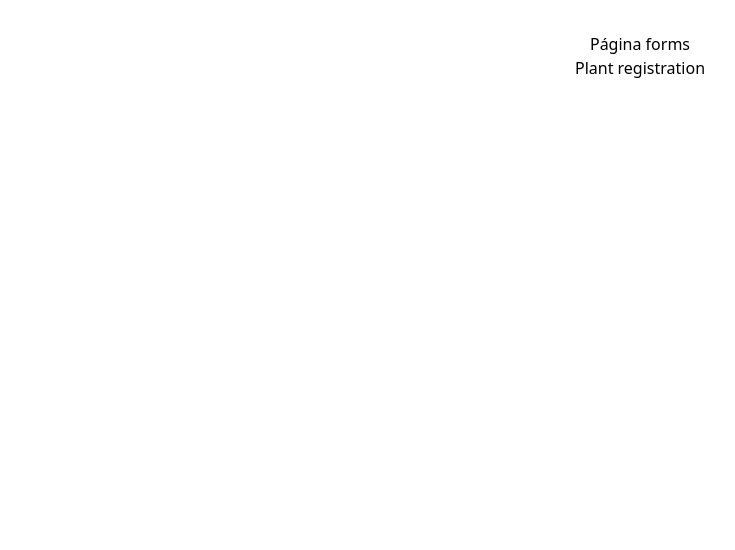
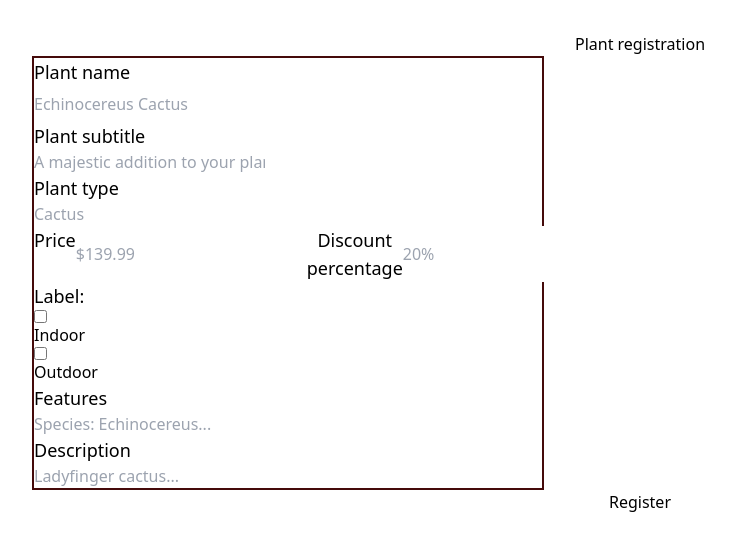
Before and after one commit to KAndrade-SP/Desafio2-Semana8, a React (Vite) app: page / in a window 1280 px wide. Shown: the top 550 px of the page, without its empty margins (0-735 px from the left). Built offline with nearby package versions, Linux system fonts and the light colour scheme.

Commit message:
feat: emplemetating structure and styles form

```diff
--- a/src/App.tsx
+++ b/src/App.tsx
@@ -4,7 +4,6 @@ import './App.css'
 function App() {
   return (
     <>
-    <h1>Página forms</h1>
     <PlantsFormPage/>
     </>
   )
--- a/src/pages/PlantsFormPage/PlantsFormPage.tsx
+++ b/src/pages/PlantsFormPage/PlantsFormPage.tsx
@@ -1,14 +1,92 @@
-import React from 'react'
-
 const PlantsFormPage = () => {
   return (
-    <div>
-      <div><h1>Plant registration</h1></div>
+    <div className="flex flex-col col-span-1 border-red-950">
       <div>
+        <h1>Plant registration</h1>
+      </div>
+      <form>
+        <div className="flex flex-col items-start border-2 border-red-950 max-w-lg">
+          <label htmlFor="name" className="font-medium text-lg">
+            Plant name
+          </label>
+          <input
+            className="py-1.5 rounded-md max-w-100"
+            type="text"
+            name="name"
+            id="name"
+            placeholder="Echinocereus Cactus"
+          />
 
-      </div>
+          <label htmlFor="subtitle" className="font-medium text-lg">
+            Plant subtitle
+          </label>
+          <input
+            type="text"
+            name="subtitle"
+            id="subtitle"
+            placeholder="A majestic addition to your plant collection"
+          />
+
+          <label htmlFor="type" className="font-medium text-lg">
+            Plant type
+          </label>
+          <input type="text" name="type" id="type" placeholder="Cactus" />
+
+          <div className="flex flex-row max-w-100">
+            <label htmlFor="price" className="font-medium text-lg">
+              Price
+            </label>
+            <input
+              type="number"
+              name="price"
+              id="price"
+              placeholder="$139.99"
+            />
+            <label htmlFor="discountPercentage" className="font-medium text-lg">
+              Discount percentage
+            </label>
+            <input
+              type="number"
+              name="discountPercentage"
+              id="discountPercentage"
+              placeholder="20%"
+            />
+          </div>
+
+          <label htmlFor="label" className="font-medium text-lg">
+            Label:{" "}
+          </label>
+          <input type="checkbox" name="label" id="label" />
+          <label htmlFor="indoor" defaultChecked>
+            Indoor
+          </label>
+          <input type="checkbox" name="label" id="label" />
+          <label htmlFor="outdoor">Outdoor</label>
+
+          <label htmlFor="features" className="font-medium text-lg">
+            Features
+          </label>
+          <input
+            type="text"
+            name="features"
+            id="features"
+            placeholder="Species: Echinocereus..."
+          />
+
+          <label htmlFor="description" className="font-medium text-lg">
+            Description
+          </label>
+          <input
+            type="text"
+            name="description"
+            id="description"
+            placeholder="Ladyfinger cactus..."
+          />
+        </div>
+        <button>Register</button>
+      </form>
     </div>
-  )
-}
+  );
+};
 
-export default PlantsFormPage
+export default PlantsFormPage;
```
